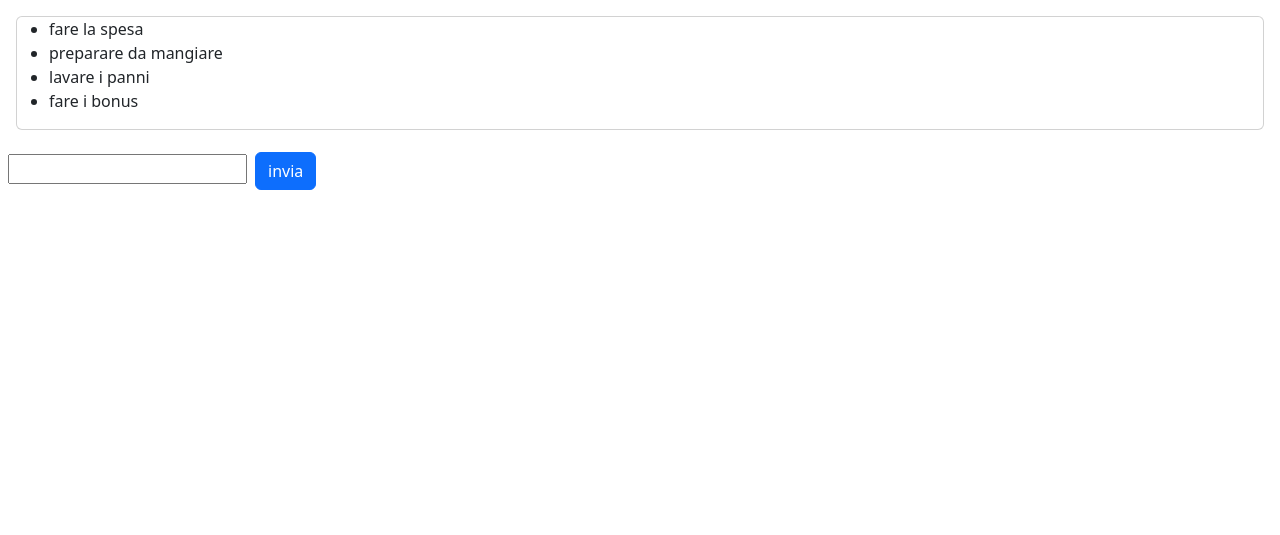
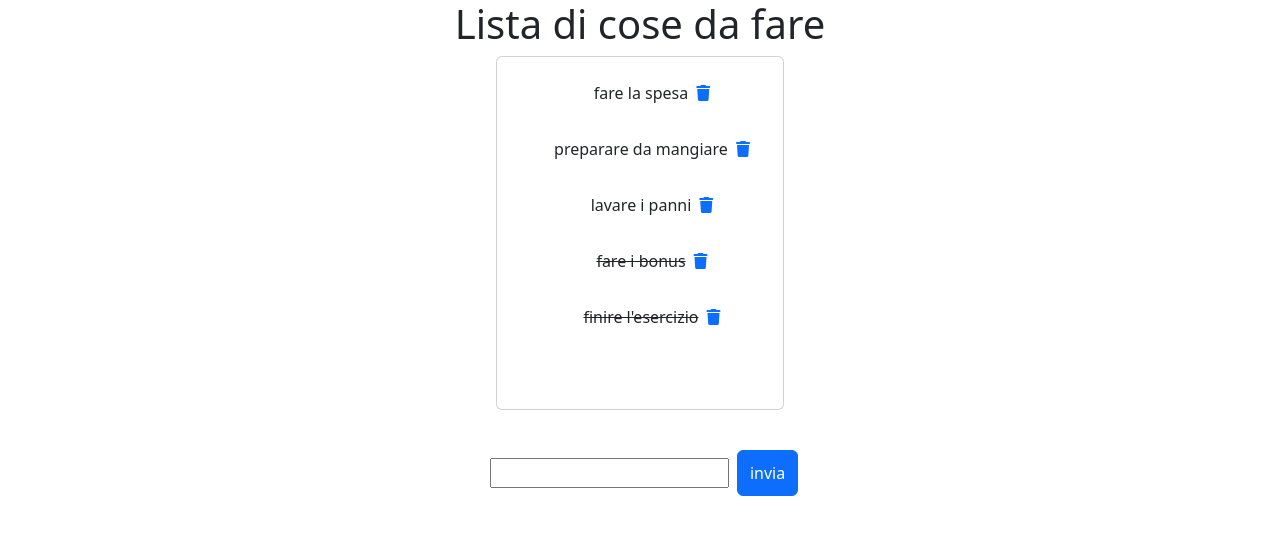
Before and after one commit to Aranel9966/php-todo-list-json, a PHP site: page / in a window 1280 px wide. Shown: the top 535 px of the page. Run offline with PHP 8.4, Linux system fonts and the light colour scheme; some libraries are stand-ins or nearby versions.

Commit message:
add bonus

```diff
--- a/index.php
+++ b/index.php
@@ -11,18 +11,29 @@
     <script src="https://cdnjs.cloudflare.com/ajax/libs/axios/0.27.2/axios.min.js" integrity="sha512-odNmoc1XJy5x1TMVMdC7EMs3IVdItLPlCeL5vSUPN2llYKMJ2eByTTAIiiuqLg+GdNr9hF6z81p27DArRFKT7A==" crossorigin="anonymous" referrerpolicy="no-referrer"></script>
     <!-- vue 3 -->
     <script src="https://unpkg.com/vue@3/dist/vue.global.js"></script>
+    <!--font-awesome  -->
+    <link rel="stylesheet" href="https://cdnjs.cloudflare.com/ajax/libs/font-awesome/6.4.0/css/all.min.css" integrity="sha512-iecdLmaskl7CVkqkXNQ/ZH/XLlvWZOJyj7Yy7tcenmpD1ypASozpmT/E0iPtmFIB46ZmdtAc9eNBvH0H/ZpiBw==" crossorigin="anonymous" referrerpolicy="no-referrer" />
 </head>
 <body>
+
 <div id="app">
-    <div class="card m-3 d-flex justify-content-center ">
-        <ul >
-            <li v-for="(singleTodo,index) in todoList" >
-                {{singleTodo.text}}
-            </li>
-        </ul>
+    <div class="container">
+        <h1 class="text-center">Lista di cose da fare </h1>
+        <div class="card d-flex justify-content-center "style="width: 18rem; margin:auto">
+            <ul class="text-center">
+                <li class=" m-3 d-flex justify-content-center align-items-center" v-for="(singleTodo,index) in todoList" >
+                    <span :class="singleTodo.status ? 'text-decoration-line-through' : '' " @click="togleTodo(index)">
+                        {{singleTodo.text}}
+                    </span>
+                    <a class=" m-2"  @click='removeTodo(index)' ><i class="fa-solid fa-trash"></i></button>
+                </li>
+            </ul>
+        </div>
+        <div class=" m-3 d-flex justify-content-center">
+            <input @keyup.enter="addTodo()" v-model="newTodo" class="m-2" type="text">
+            <button @click='addTodo()' class="btn btn-primary">invia</button>
+        </div>
     </div>
-    <input @keyup.enter="addTodo()" v-model="newTodo" class="m-2" type="text">
-    <button @click='addTodo()' class="btn btn-primary">invia</button>
 
 </div>
 <!-- bootstrap -->
--- a/js/script.js
+++ b/js/script.js
@@ -8,14 +8,14 @@ createApp({
     };
   },
   methods: {
-    // tramite chiamata axios vado a prendere l'array json nel server
+    //funzione che tramite chiamata axios vado a prendere l'array json nel server
     getTodo() {
       axios.get("./server.php").then((response) => {
         //compilo il mio array di js
         this.todoList = response.data;
       });
     },
-
+    //funzione per agiungere un nuovo todo
     addTodo() {
       let data = {
         newTodo: this.newTodo,
@@ -25,10 +25,39 @@ createApp({
           headers: { "Content-Type": "multipart/form-data" },
         })
         .then((response) => {
+          // posso ricaricare i todo
+          this.getTodo();
+          this.newTodo = "";
+        });
+    },
+    //funzione per il togle
+    togleTodo(index) {
+      let data = {
+        togleTodo: index,
+      };
+      axios
+        .post("./server.php", data, {
+          headers: { "Content-Type": "multipart/form-data" },
+        })
+        .then((response) => {
           console.log(response);
           // posso ricaricare i todo
           this.getTodo();
-          this.newTodo = "";
+        });
+    },
+    //funzione per rimuovere un todo
+    removeTodo(index) {
+      let data = {
+        indexTodo: 0,
+      };
+      data.indexTodo = index;
+      axios
+        .post("./server.php", data, {
+          headers: { "Content-Type": "multipart/form-data" },
+        })
+        .then((response) => {
+          // posso ricaricare i todo
+          this.getTodo();
         });
     },
   },
--- a/server.php
+++ b/server.php
@@ -1,4 +1,5 @@
 <?php
+
  //mi prendo il todo.json
  $todoJson=file_get_contents('todo.json');
  //decodifico il file json in maniera tale che php possa leggerlo
@@ -16,9 +17,32 @@ if(isset($_POST['newTodo'])) {
     $newTodoJSON = json_encode($todoPhp);
     //slavo il json nel file
     file_put_contents('todo.json', $newTodoJSON);
+
+}else if(isset($_POST['togleTodo'])){
+    // dentro la variabile $togleTodo mi salvo l'indice che mi passo con il post
+    $togleTodo = $_POST['togleTodo'];
+    // prendo l'array di oggetti $todoPhp all'indice $togleTodo, prendo il valore della proprietà status e lo inverto
+    $todoPhp[$togleTodo]-> status =! $todoPhp[$togleTodo]->status;
+    // converto in json
+    $newTodoJSON = json_encode($todoPhp);
+    //slavo il json nel file
+    file_put_contents('todo.json', $newTodoJSON);
+
+}else if(isset($_POST['indexTodo'])) {
+    // salvo la chiamata post nella variabile newtodo
+    $newTodo = $_POST['indexTodo'];
+    // aggiungo nell'array di oggetti i parametri del nuovo oggetto
+    $todoPhp[$newTodo];
+    //con la funzione unset() prendo l'array ed elimino l'oggetto indicato dall'indice
+    unset($todoPhp[$newTodo]);
+    // converto in json
+    $newTodoJSON = json_encode($todoPhp);
+    //slavo il json nel file
+    file_put_contents('todo.json', $newTodoJSON);
+
 }else{
     //dichiaro alla browser che è un file JSON
     header('Content-type: application/json');
     // stampo il contenuto tramite echo e la funzione e json_encode()
     echo json_encode($todoPhp);
-}
+};
--- a/todo.json
+++ b/todo.json
@@ -1 +1 @@
-[{"text":"fare la spesa","status":false},{"text":"preparare da mangiare","status":false},{"text":"lavare i panni","status":false},{"text":"fare i bonus","status":false}]
+[{"text":"fare la spesa","status":false},{"text":"preparare da mangiare","status":false},{"text":"lavare i panni","status":false},{"text":"fare i bonus","status":true},{"text":"finire l'esercizio","status":true}]
```
